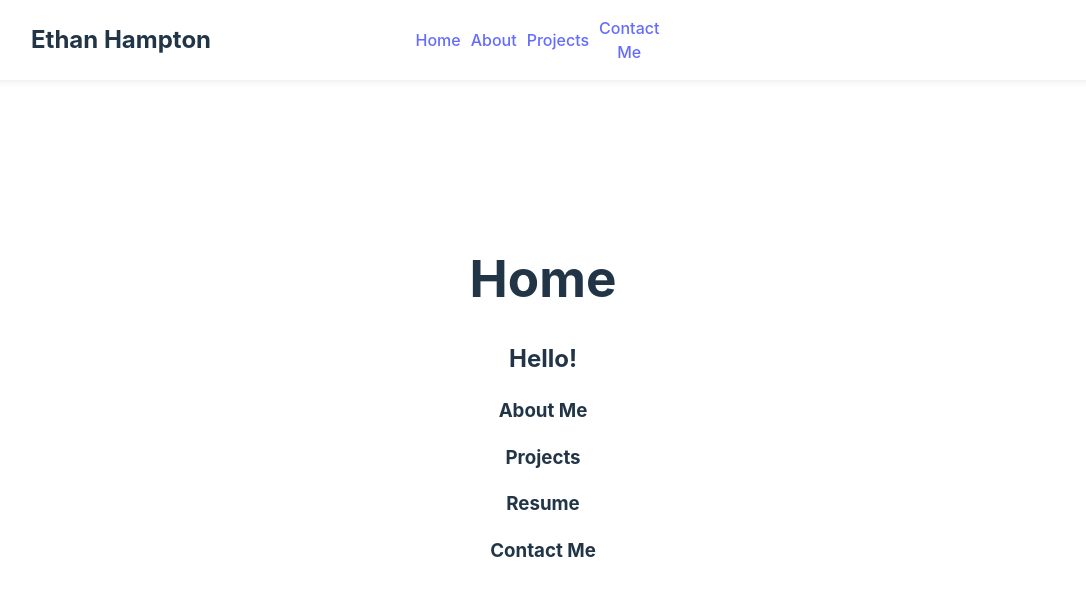
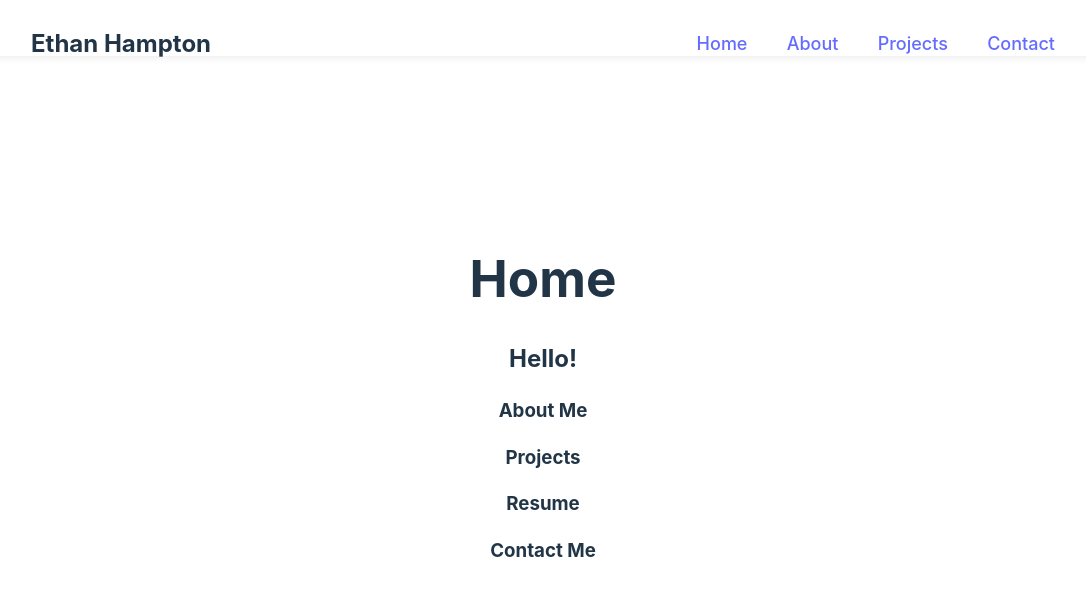
Before and after one commit to EHampton252/portfolio-2, a React (Vite) app in the folder Portfolio-2/: page / in a window 1280 px wide. Shown: the top 596 px of the page, without its empty margins (97-1183 px from the left). Built offline with nearby package versions, Linux system fonts and the light colour scheme.

Commit message:
Too much CSS

```diff
--- a/Portfolio-2/src/Components/navHeader.css
+++ b/Portfolio-2/src/Components/navHeader.css
@@ -1,14 +1,9 @@
 .header {
-    display: flex;
-    justify-content: space-between;
-    align-items: center;
-    padding: 0 10%;
-    height: 10vh;
+    padding: 0 10% 0 10%;
+    height: 7vh;
     background-color: #fff;
     box-shadow: 0 0 10px rgba(0, 0, 0, 0.1);
     position: fixed;
-    width: 100%;
-    z-index: 1;
     top: 0;
     left: 0;
     right: 0;
@@ -17,26 +12,26 @@
 
 .header-content {
     display: flex;
-    flex-direction: row;
+    align-items: center;
     justify-content: space-between;
-    align-items: center;
-
+    padding: 0.57% 0 0 0;
 }
 
 .header-links {
     display: flex;
     flex-direction: row;
-    justify-content: space-between;
-    align-items: center;
-    width: 30%;
+    width: 35%;
 }
 
 .nav {
     display: flex;
-    flex-direction: row;
     justify-content: space-between;
-    align-items: center;
-    width: 50%;
+    width: 100%;
     list-style: none;
-    gap: 10px;
+    padding: 0;
+    font-size: large;
 }
+
+.li {
+    padding-left: 10px;
+}
--- a/Portfolio-2/src/Components/navHeader.tsx
+++ b/Portfolio-2/src/Components/navHeader.tsx
@@ -12,7 +12,7 @@ const Header = () => {
                         <li><a href="./#home">Home</a></li>
                         <li><a href="./#about">About</a></li>
                         <li><a href="./#projects">Projects</a></li>
-                        <li><a href="./#contact">Contact Me</a></li>
+                        <li><a href="./#contact">Contact</a></li>
                     </ul>
                 </div>
             </div>
```
